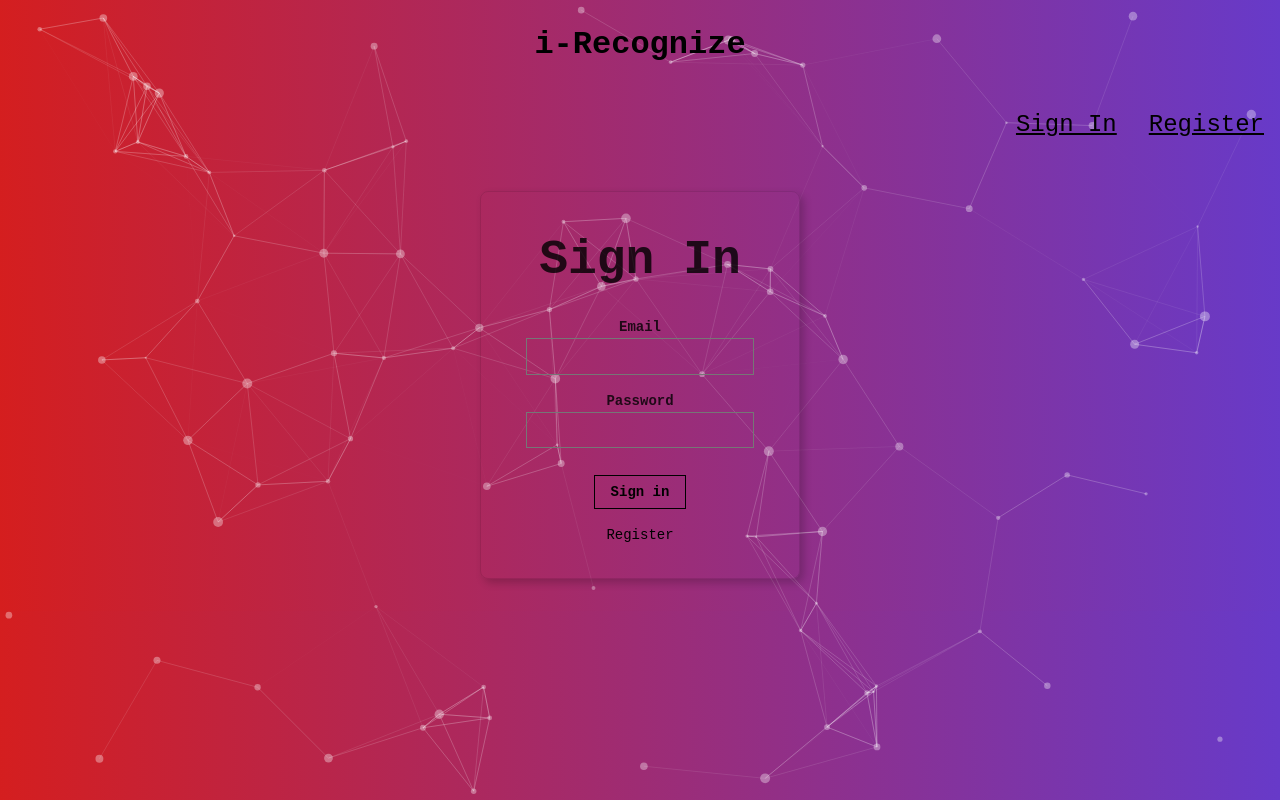
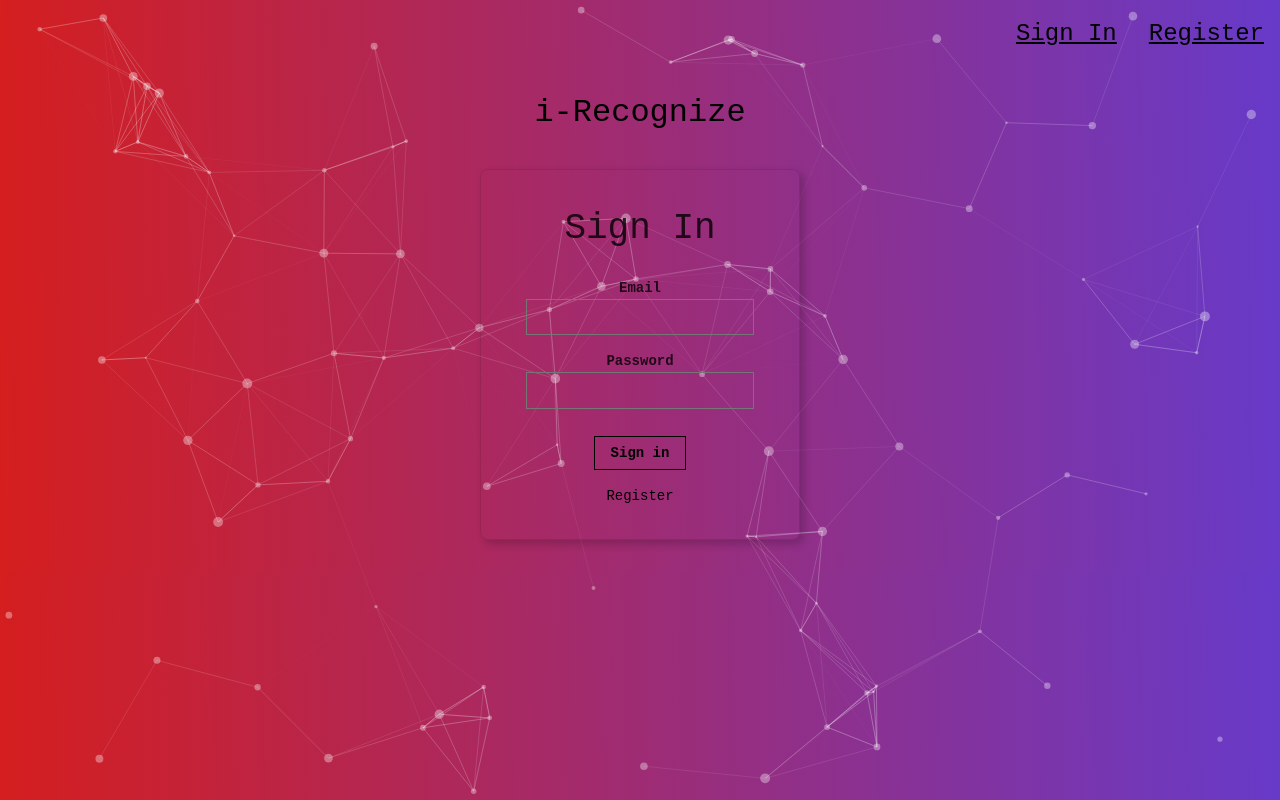
Before and after one commit to arx0x0/i-Recognize, a React (Create React App) app: page / in a window 1280 px wide. Built offline with nearby package versions, Linux system fonts and the light colour scheme.

Commit message:
changed title

```diff
--- a/src/components/Navigation/Navigation.js
+++ b/src/components/Navigation/Navigation.js
@@ -10,13 +10,11 @@ const Navigation = ({ onRouteChange, isSignedIn }) => {
       );
     } else { //For when the user wants to sign in or register, the onRouteChange is called
       return (
-        <nav>
-          <div><h1 className>i-Recognize</h1></div>
-        <div style={{display: 'flex', justifyContent: 'flex-end'}}>
+        <nav style={{display: 'flex', justifyContent: 'flex-end'}}>
           <p onClick={() => onRouteChange('signin')} className='f3 link dim black underline pa3 pointer'>Sign In</p>
           <p onClick={() => onRouteChange('register')} className='f3 link dim black underline pa3 pointer'>Register</p>
-        </div>
         </nav>
+
 
       );
     }
--- a/src/components/Register/Register.js
+++ b/src/components/Register/Register.js
@@ -50,12 +50,19 @@ class Register extends React.Component {
 
   render() {
     return (
+
+      <div>
+
+        <div>
+        <h1 className='fw2'>i-Recognize</h1>
+        </div>
+
       <article className="br3 ba b--black-10 mv4 w-100 w-50-m w-25-l mw6 shadow-5 center">
 
         <main className="pa4 black-80">
           <div className="measure">
             <fieldset id="sign_up" className="ba b--transparent ph0 mh0">
-              <legend className="f3 fw6 ph0 mh0">Register</legend>
+              <legend className="f2 fw3 ph0 mh0">Register</legend>
               <div className="mt3">
                 <label className="db fw6 lh-copy f6" htmlFor="name">Name</label>
                 <input
@@ -98,6 +105,7 @@ class Register extends React.Component {
           </div>
         </main>
       </article>
+      </div>
     );
   }
 }
--- a/src/components/Signin/Signin.js
+++ b/src/components/Signin/Signin.js
@@ -47,11 +47,16 @@ class Signin extends React.Component {
   render() {
     const { onRouteChange } = this.props;
     return ( //Sign in form from tachyons templates
+
+    <div>
+      <div>
+        <h1 className='fw2'>i-Recognize</h1>
+      </div>
       <article className="br3 ba b--black-10 mv4 w-100 w-50-m w-25-l mw6 shadow-5 center">
         <main className="pa4 black-80">
           <div className="measure">
             <fieldset id="sign_up" className="ba b--transparent ph0 mh0">
-              <legend className="f1 fw6 ph0 mh0">Sign In</legend>
+              <legend className="f2 fw3 ph0 mh0">Sign In</legend>
               <div className="mt3">
                 <label className="db fw6 lh-copy f6" htmlFor="email-address">Email</label>
                 <input
@@ -87,6 +92,7 @@ class Signin extends React.Component {
           </div>
         </main>
       </article>
+      </div>
     );
   }
 }
```
